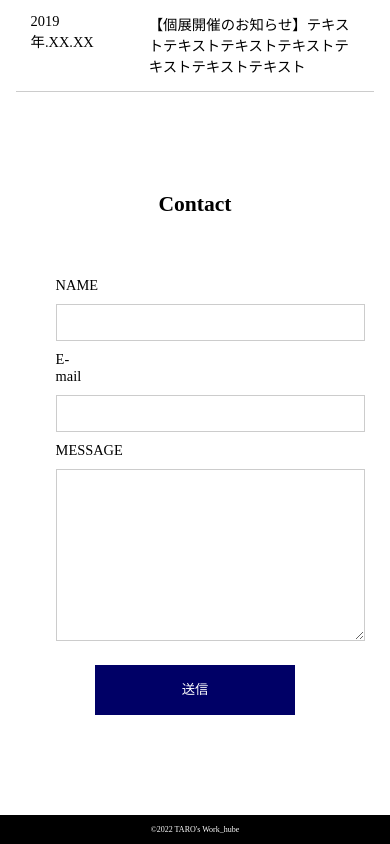
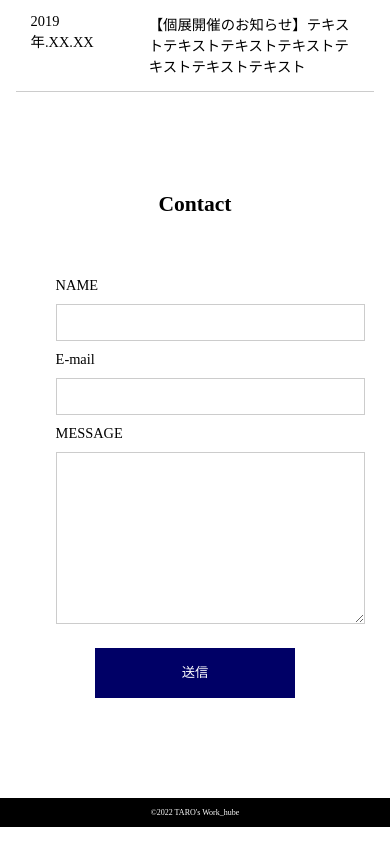
Before and after one commit to Negi-Neko/test2, a plain HTML site: page index.html in a window 390 px wide. Shown: the part 3254-4098 px from the top of the page. Drawn offline with Linux system fonts and the light colour scheme.

Commit message:
Update style.css
スマホ表示になった際にContact内のdt「E-mail」が改行されてしまう不具合を改善

```diff
--- a/css/style.css
+++ b/css/style.css
@@ -164,30 +164,6 @@ body{
   padding:10px;
 }
 
-
-/*dlをflexコンテナにしない場合。一旦無効化
-
-
-form dl dt {
-	width: 120px;
-	float: left;
-}
-form dd{
-  margin-left:120px;
-}
-form dd input{
-  width:80%;
-  height:20px;
-  padding:10px;
-  border: solid 1px #ccc;
-}
-textarea{
-  width:80%;
-  padding:10px;
-  border-color: #ccc;
-}
-*/
-
 .button{
   display:flex;
   justify-content: center;
@@ -263,6 +239,11 @@ textarea{
       max-width:100%;
     }
 
+    #contact dt{
+      white-space: nowrap;
+      /*HTMLコード内に記述した文章は何も指定していない場合、要素の端や画面の端で自動改行されてしまう。この改行の有無を操作する場合は「white-space」プロパティを用いる。
+      自動改行されないと、要素より長い文章ははみ出してしまう。そこでoverflowプロパティを用いてスクロール表示させたり非表示にさせる。*/
+    }
 
   #contact dl{
     flex-flow: column;
```
